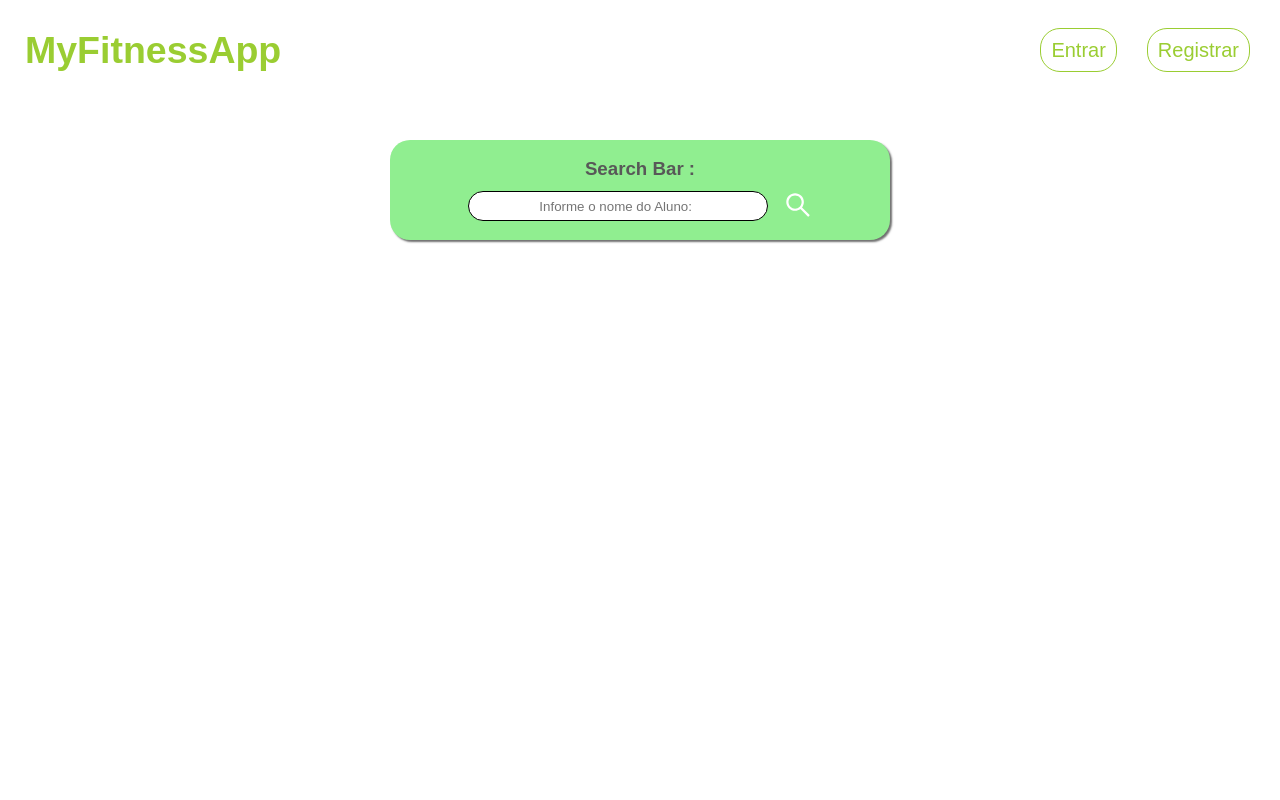
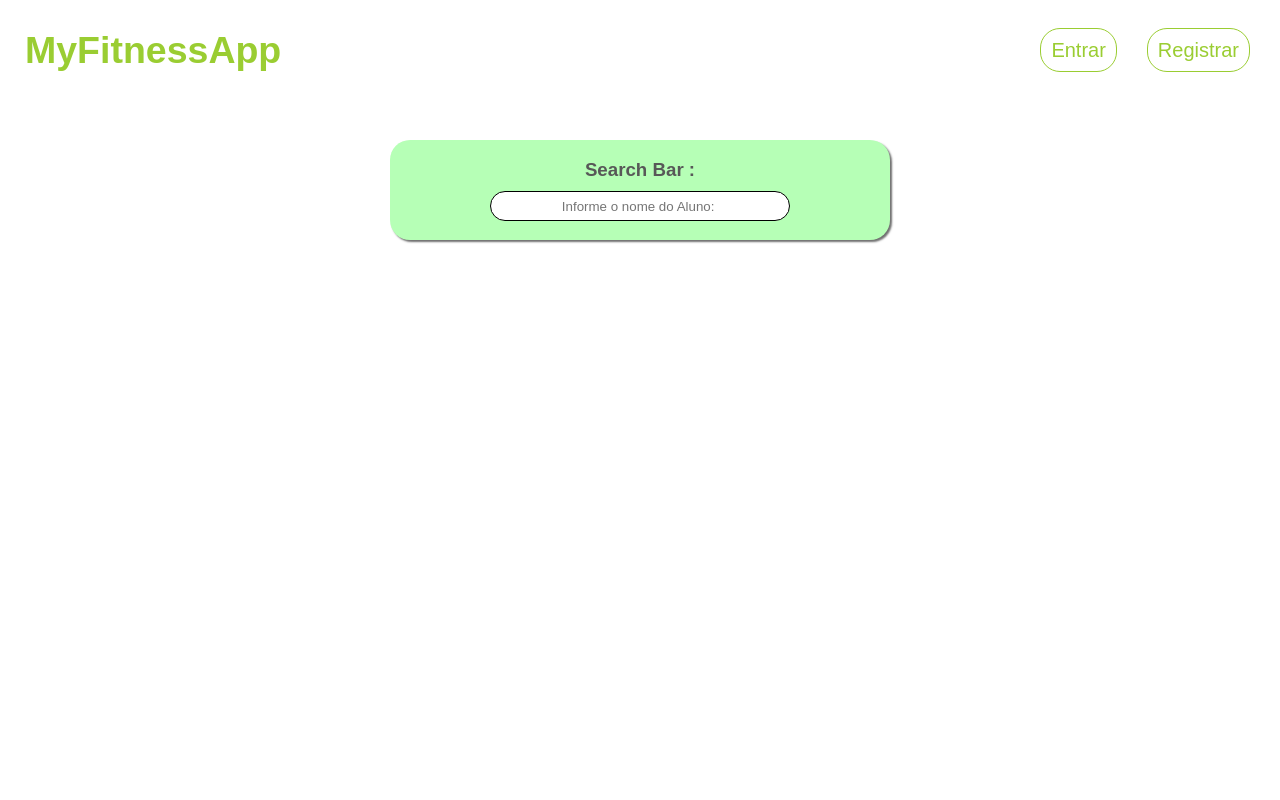
Before and after one commit to Guittsgui/MyFitnessReactApp, a React (Vite) app: page /admallusers in a window 1280 px wide. Shown: the top 800 px of the page. Built offline with nearby package versions, Linux system fonts and the light colour scheme.

Commit message:
finalizando ver all users

```diff
--- a/src/routes/AdmAllUsers/index.jsx
+++ b/src/routes/AdmAllUsers/index.jsx
@@ -1,6 +1,5 @@
 import * as S from './style'
 import {StyledInput} from './../../components/Input'
-import {AiOutlineSearch} from 'react-icons/ai'
 import UserBox from './../../components/UserBox'
 import { useEffect , useState} from 'react'
 import {api} from './../../api'
@@ -26,7 +25,6 @@ const AdmAllUsers = () => {
                 <StyledInput placeholder='Informe o nome do Aluno: '
                 value={name}
                 onChange={(e)=>setName(e.target.value)}/>
-                <button> <AiOutlineSearch size={30}/> </button>
             </S.searchContainer>
         </S.Nav>
 
--- a/src/routes/AdmAllUsers/style.jsx
+++ b/src/routes/AdmAllUsers/style.jsx
@@ -13,7 +13,7 @@ export const Nav = styled.nav`
     height: 100px;
     border-radius: 20px;
     box-shadow: 2px 2px 2px #00000090;
-    background-color: lightgreen;
+    background-color: #b6ffb6;
     margin-top: 40px;
     display: flex;
     align-items: center;
```
